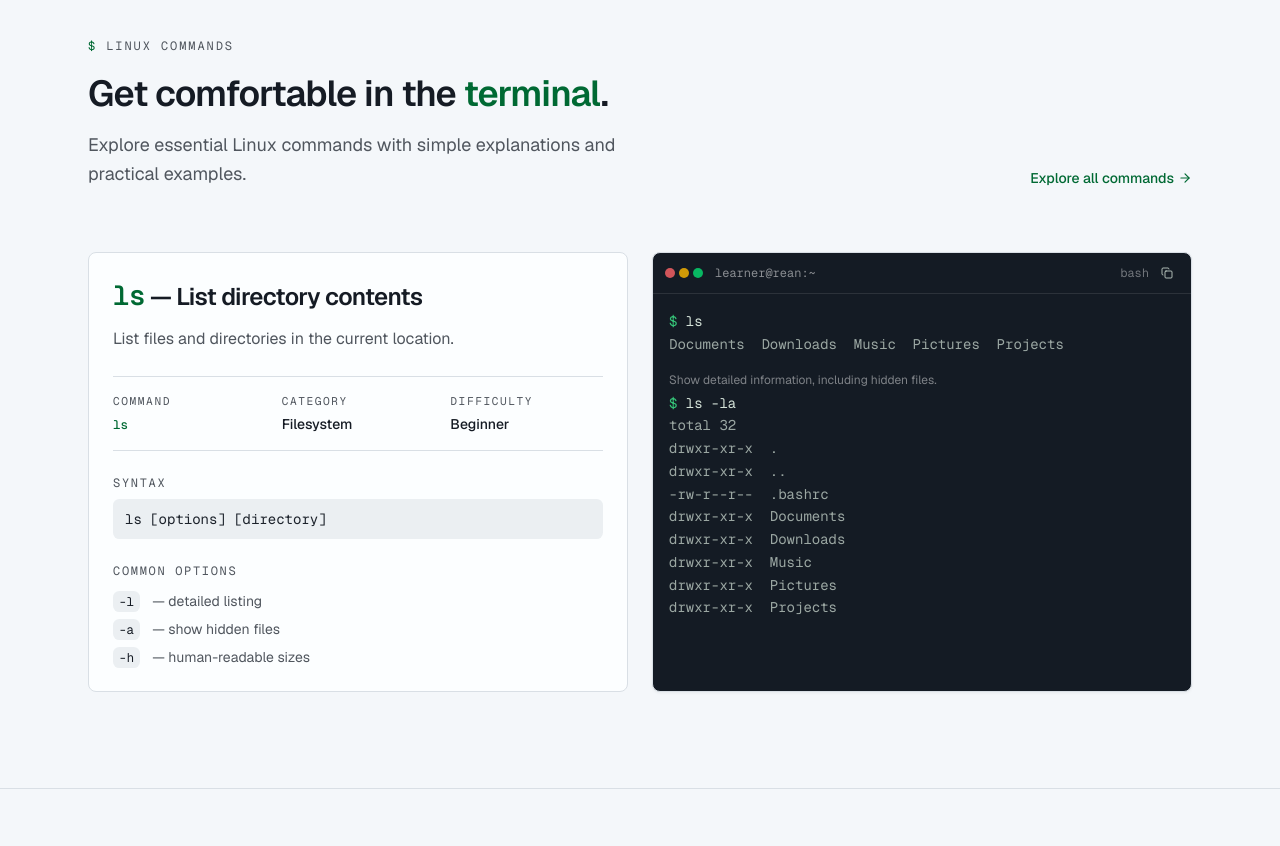
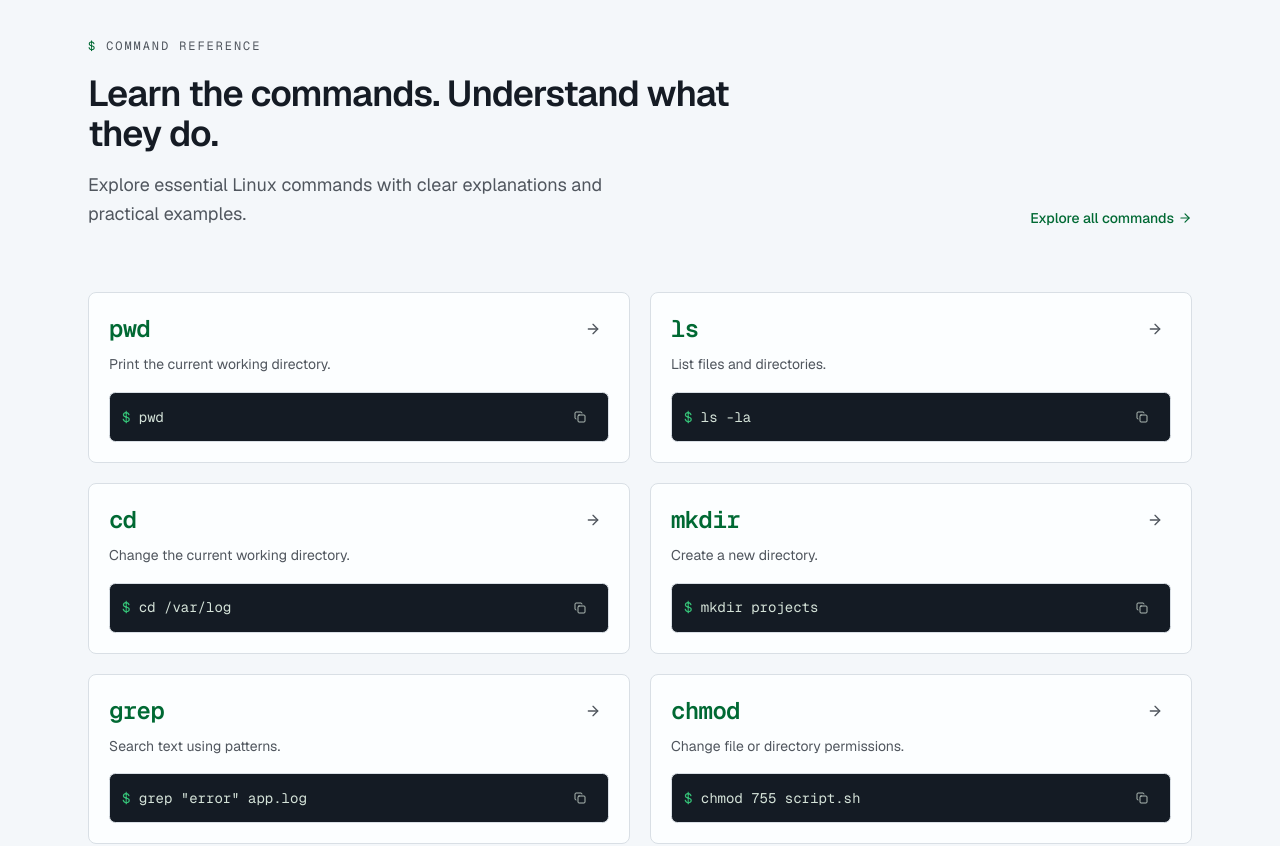
Before and after one commit to bunsalcoder/rean-linux, a Next.js app: page / in a window 1280 px wide. Shown: the part 4280-5126 px from the top of the page. Built offline with nearby package versions, Linux system fonts and the light colour scheme; no server answers.

Commit message:
feat: add six-command homepage reference grid with copy actions

```diff
--- a/src/components/home/command-spotlight.tsx
+++ b/src/components/home/command-spotlight.tsx
@@ -2,8 +2,8 @@ import { ArrowRight } from "lucide-react";
 import Link from "next/link";
 
 import { Container } from "@/components/layout/container";
-import { Terminal } from "@/components/ui/terminal";
-import { spotlightCommand } from "@/config/commands";
+import { CopyButton } from "@/components/ui/copy-button";
+import { spotlightCommands, type SpotlightCommand } from "@/config/commands";
 import { cn } from "@/lib/utils";
 
 const exploreLinkClassName = cn(
@@ -12,12 +12,8 @@ const exploreLinkClassName = cn(
 );
 
 export function CommandSpotlight() {
-  const command = spotlightCommand;
-  const headingId = "command-spotlight-heading";
-  const titleId = `command-${command.command}-title`;
-
   return (
-    <section aria-labelledby={headingId} className="border-t">
+    <section aria-labelledby="command-spotlight-heading" className="border-t">
       <Container className="py-16 sm:py-20 lg:py-24">
         <header className="flex flex-col gap-6 sm:flex-row sm:items-end sm:justify-between sm:gap-8">
           <div className="max-w-2xl min-w-0">
@@ -25,17 +21,16 @@ export function CommandSpotlight() {
               <span className="text-primary" aria-hidden="true">
                 ${" "}
               </span>
-              LINUX COMMANDS
+              COMMAND REFERENCE
             </p>
             <h2
-              id={headingId}
+              id="command-spotlight-heading"
               className="font-heading mt-5 text-3xl font-semibold tracking-tight text-pretty sm:text-4xl"
             >
-              Get comfortable in the{" "}
-              <span className="text-primary">terminal</span>.
+              Learn the commands. Understand what they do.
             </h2>
             <p className="text-muted-foreground mt-4 max-w-xl text-base leading-relaxed sm:text-lg">
-              Explore essential Linux commands with simple explanations and
+              Explore essential Linux commands with clear explanations and
               practical examples.
             </p>
           </div>
@@ -43,98 +38,13 @@ export function CommandSpotlight() {
           <ExploreCommandsLink className="hidden shrink-0 sm:inline-flex" />
         </header>
 
-        <div className="mt-12 grid grid-cols-1 gap-4 sm:mt-16 sm:gap-5 lg:grid-cols-2 lg:items-stretch lg:gap-6">
-          <article aria-labelledby={titleId} className="group/command min-w-0">
-            <div
-              className={cn(
-                "bg-card h-full rounded-lg border p-5 sm:p-6",
-                "transition-[border-color,box-shadow] duration-200",
-                "group-hover/command:border-primary/40 group-hover/command:shadow-sm",
-              )}
-            >
-              <h3
-                id={titleId}
-                className="font-heading text-xl font-semibold tracking-tight sm:text-2xl"
-              >
-                <code
-                  className={cn(
-                    "text-primary bg-transparent p-0 font-mono text-[1.15em] font-semibold",
-                    "group-hover/command:text-primary/80 transition-colors duration-200",
-                  )}
-                >
-                  {command.command}
-                </code>
-                <span> — </span>
-                {command.title}
-              </h3>
-
-              <p className="text-muted-foreground mt-3 text-sm leading-relaxed sm:text-base">
-                {command.description}
-              </p>
-
-              <dl className="mt-6 grid grid-cols-1 gap-3 border-y py-4 sm:grid-cols-3 sm:gap-4">
-                <MetaItem term="Command" value={command.command} mono />
-                <MetaItem term="Category" value={command.category} />
-                <MetaItem term="Difficulty" value={command.difficulty} />
-              </dl>
-
-              <div className="mt-6">
-                <h4 className="text-muted-foreground font-mono text-xs tracking-[0.14em] uppercase">
-                  Syntax
-                </h4>
-                <pre className="bg-muted mt-2 overflow-x-auto rounded-md border-0 px-3 py-2.5">
-                  <code>{command.syntax}</code>
-                </pre>
-              </div>
-
-              <div className="mt-6">
-                <h4 className="text-muted-foreground font-mono text-xs tracking-[0.14em] uppercase">
-                  Common options
-                </h4>
-                <dl className="mt-3 space-y-2">
-                  {command.options.map((option) => (
-                    <div
-                      key={option.flag}
-                      className="grid grid-cols-[auto_1fr] items-baseline gap-x-3 gap-y-0.5 text-sm"
-                    >
-                      <dt>
-                        <code
-                          className={cn(
-                            "bg-muted text-foreground px-1.5 py-0.5",
-                            "hover:text-primary transition-colors duration-200",
-                          )}
-                        >
-                          {option.flag}
-                        </code>
-                      </dt>
-                      <dd className="text-muted-foreground">
-                        <span aria-hidden="true">— </span>
-                        {option.description}
-                      </dd>
-                    </div>
-                  ))}
-                </dl>
-              </div>
-            </div>
-          </article>
-
-          <div className="flex min-w-0 flex-col gap-3">
-            <Terminal
-              title="learner@rean:~"
-              language="bash"
-              copyLabel="Copy command examples"
-              className="h-full shadow-sm"
-              lines={command.examples.map((example) => ({
-                command: example.command,
-                output: example.output,
-                note:
-                  example.description === command.description
-                    ? undefined
-                    : example.description,
-              }))}
-            />
-          </div>
-        </div>
+        <ul className="mt-12 grid grid-cols-1 gap-4 sm:mt-16 sm:gap-5 md:grid-cols-2">
+          {spotlightCommands.map((command) => (
+            <li key={command.name} className="min-w-0">
+              <CommandCard command={command} />
+            </li>
+          ))}
+        </ul>
 
         <div className="mt-8 sm:hidden">
           <ExploreCommandsLink />
@@ -144,29 +54,79 @@ export function CommandSpotlight() {
   );
 }
 
-function MetaItem({
-  term,
-  value,
-  mono = false,
-}: {
-  term: string;
-  value: string;
-  mono?: boolean;
-}) {
+function CommandCard({ command }: { command: SpotlightCommand }) {
+  const titleId = `command-${command.name}-title`;
+  const descId = `command-${command.name}-desc`;
+
   return (
-    <div className="min-w-0">
-      <dt className="text-muted-foreground font-mono text-[0.7rem] tracking-[0.14em] uppercase">
-        {term}
-      </dt>
-      <dd
+    <article
+      aria-labelledby={titleId}
+      aria-describedby={descId}
+      className={cn(
+        "group/command bg-card flex h-full min-w-0 flex-col rounded-lg border p-4 sm:p-5",
+        "transition-[border-color,box-shadow] duration-200",
+        "hover:border-primary/40 hover:shadow-sm",
+        "focus-within:border-primary/40",
+      )}
+    >
+      <div className="flex items-start justify-between gap-3">
+        <div className="min-w-0">
+          <h3 id={titleId} className="leading-none">
+            <Link
+              href={command.href}
+              className={cn(
+                "text-primary font-mono text-xl font-semibold tracking-tight sm:text-2xl",
+                "rounded-sm transition-colors duration-200",
+                "hover:text-primary/80",
+                "focus-visible:ring-ring focus-visible:ring-2 focus-visible:ring-offset-2 focus-visible:outline-none",
+              )}
+            >
+              {command.name}
+            </Link>
+          </h3>
+          <p
+            id={descId}
+            className="text-muted-foreground mt-2 text-sm leading-relaxed"
+          >
+            {command.description}
+          </p>
+        </div>
+
+        <Link
+          href={command.href}
+          className={cn(
+            "text-muted-foreground hover:text-primary inline-flex size-10 shrink-0 items-center justify-center rounded-md sm:size-8",
+            "transition-colors duration-200",
+            "focus-visible:ring-ring focus-visible:ring-2 focus-visible:ring-offset-2 focus-visible:outline-none",
+          )}
+          aria-label={`Learn more about ${command.name}`}
+        >
+          <ArrowRight
+            aria-hidden="true"
+            className="size-4 transition-transform duration-200 group-hover/command:translate-x-0.5"
+          />
+        </Link>
+      </div>
+
+      <div
         className={cn(
-          "mt-1 text-sm font-medium",
-          mono && "text-primary font-mono",
+          "bg-terminal text-terminal-foreground mt-4 flex min-w-0 items-center gap-2 rounded-md border",
+          "px-3 py-2",
         )}
       >
-        {mono ? <code className="bg-transparent p-0">{value}</code> : value}
-      </dd>
-    </div>
+        <div className="min-w-0 flex-1 overflow-x-auto font-mono text-sm leading-relaxed whitespace-nowrap">
+          <span className="text-prompt select-none" aria-hidden="true">
+            ${" "}
+          </span>
+          <span>{command.example}</span>
+        </div>
+        <CopyButton
+          text={command.example}
+          label={`Copy ${command.name} command`}
+          className="text-terminal-foreground/80 hover:text-terminal-foreground size-10 shrink-0 hover:bg-white/10 sm:size-8"
+        />
+      </div>
+    </article>
   );
 }
 
--- a/src/components/ui/copy-button.tsx
+++ b/src/components/ui/copy-button.tsx
@@ -4,6 +4,7 @@ import { Check, Copy } from "lucide-react";
 import { useEffect, useRef, useState } from "react";
 
 import { Button } from "@/components/ui/button";
+import { cn } from "@/lib/utils";
 
 type CopyButtonProps = {
   text: string;
@@ -76,7 +77,7 @@ export function CopyButton({
       variant="ghost"
       size="icon-xs"
       onClick={handleCopy}
-      className={className}
+      className={cn(className, copied && "text-success hover:text-success")}
       aria-label={copied ? "Copied" : label}
     >
       {copied ? <Check aria-hidden="true" /> : <Copy aria-hidden="true" />}
--- a/src/config/commands.ts
+++ b/src/config/commands.ts
@@ -1,61 +1,45 @@
-export const COMMAND_DIFFICULTIES = ["Beginner", "Intermediate"] as const;
-
-export type CommandDifficulty = (typeof COMMAND_DIFFICULTIES)[number];
-
-export type CommandOption = {
-  flag: string;
+export type SpotlightCommand = {
+  name: string;
   description: string;
+  example: string;
+  href: string;
 };
 
-export type CommandExample = {
-  command: string;
-  output?: string;
-  description: string;
-};
-
-export type SpotlightCommand = {
-  command: string;
-  title: string;
-  description: string;
-  category: string;
-  difficulty: CommandDifficulty;
-  syntax: string;
-  options: readonly CommandOption[];
-  examples: readonly CommandExample[];
-};
-
-export const spotlightCommand: SpotlightCommand = {
-  command: "ls",
-  title: "List directory contents",
-  description: "List files and directories in the current location.",
-  category: "Filesystem",
-  difficulty: "Beginner",
-  syntax: "ls [options] [directory]",
-  options: [
-    { flag: "-l", description: "detailed listing" },
-    { flag: "-a", description: "show hidden files" },
-    { flag: "-h", description: "human-readable sizes" },
-  ],
-  examples: [
-    {
-      command: "ls",
-      output: "Documents  Downloads  Music  Pictures  Projects",
-      description: "List files and directories in the current location.",
-    },
-    {
-      command: "ls -la",
-      output: [
-        "total 32",
-        "drwxr-xr-x  .",
-        "drwxr-xr-x  ..",
-        "-rw-r--r--  .bashrc",
-        "drwxr-xr-x  Documents",
-        "drwxr-xr-x  Downloads",
-        "drwxr-xr-x  Music",
-        "drwxr-xr-x  Pictures",
-        "drwxr-xr-x  Projects",
-      ].join("\n"),
-      description: "Show detailed information, including hidden files.",
-    },
-  ],
-};
+export const spotlightCommands: readonly SpotlightCommand[] = [
+  {
+    name: "pwd",
+    description: "Print the current working directory.",
+    example: "pwd",
+    href: "/commands/pwd",
+  },
+  {
+    name: "ls",
+    description: "List files and directories.",
+    example: "ls -la",
+    href: "/commands/ls",
+  },
+  {
+    name: "cd",
+    description: "Change the current working directory.",
+    example: "cd /var/log",
+    href: "/commands/cd",
+  },
+  {
+    name: "mkdir",
+    description: "Create a new directory.",
+    example: "mkdir projects",
+    href: "/commands/mkdir",
+  },
+  {
+    name: "grep",
+    description: "Search text using patterns.",
+    example: 'grep "error" app.log',
+    href: "/commands/grep",
+  },
+  {
+    name: "chmod",
+    description: "Change file or directory permissions.",
+    example: "chmod 755 script.sh",
+    href: "/commands/chmod",
+  },
+];
```
